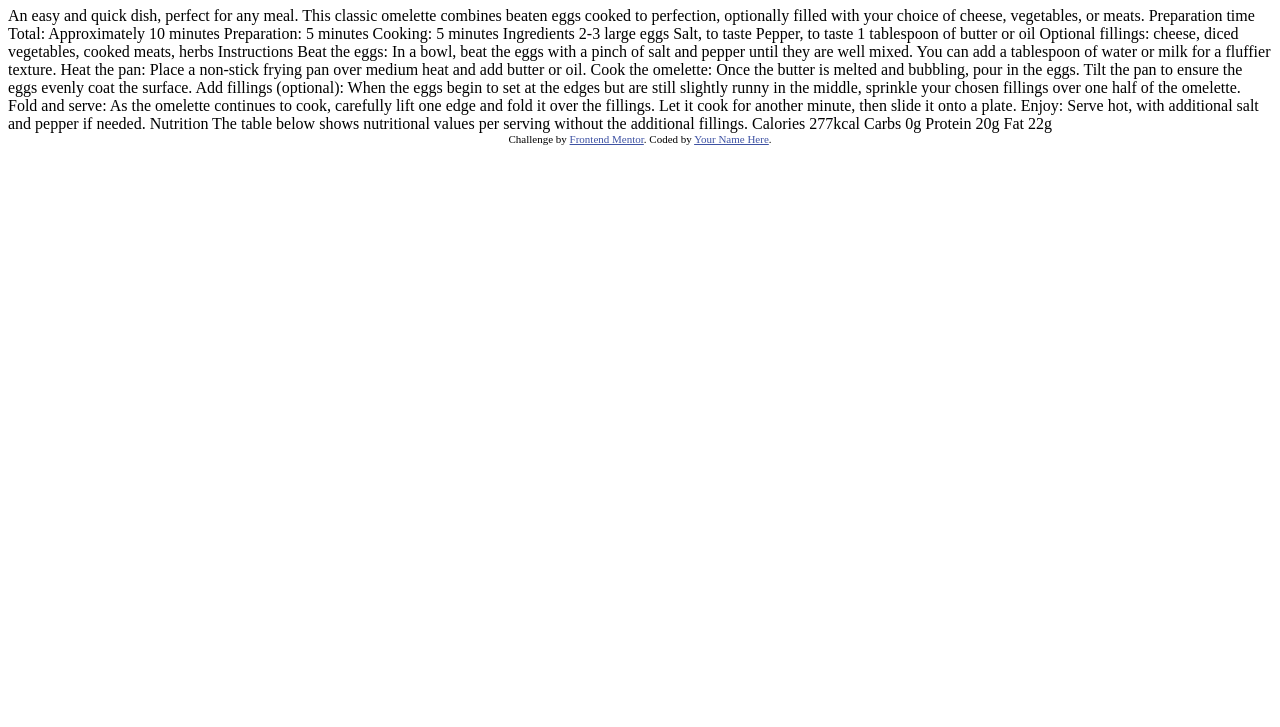
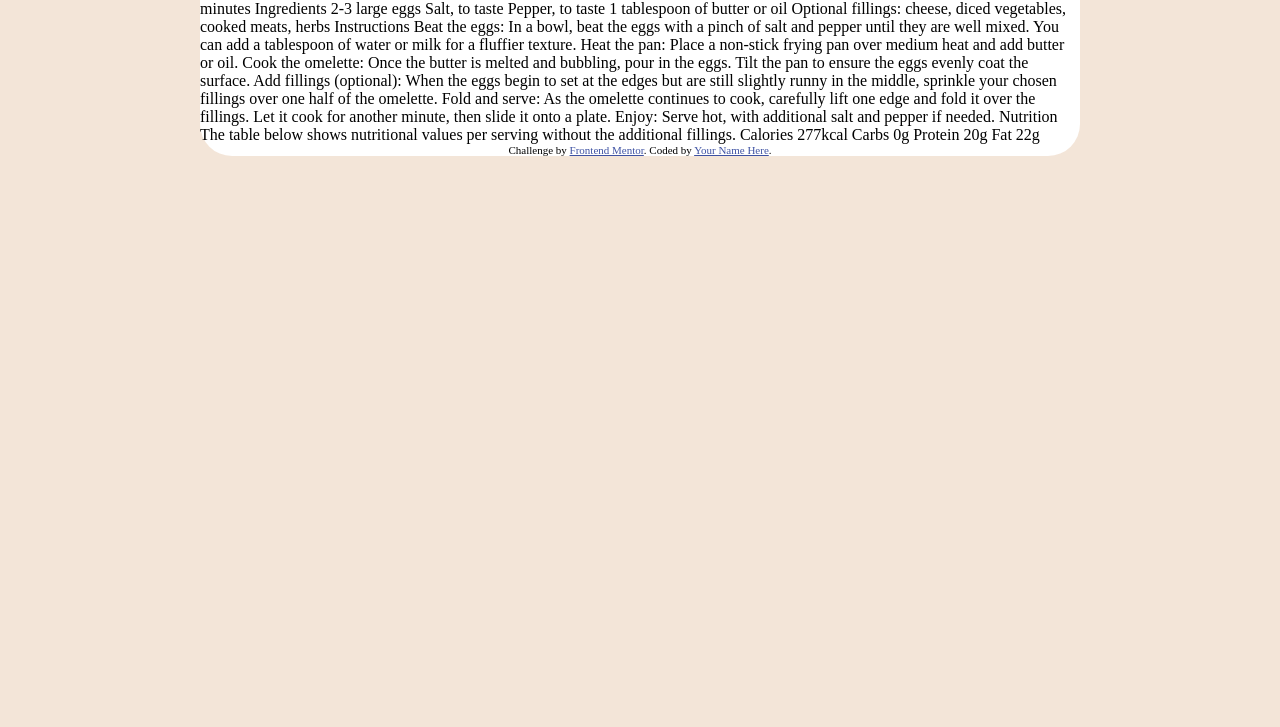
Before and after one commit to WelissonSC/recipePageChallenger, a plain HTML site: page index.html in a window 1280 px wide. Shown: the part 73-800 px from the top of the page. Drawn offline with Linux system fonts and the light colour scheme.

Commit message:
Poucas atualizacoes

```diff
--- /dev/null
+++ b/assets/css/style.css
@@ -0,0 +1,23 @@
+* {
+    padding: 0;
+    margin: 0;
+    box-sizing: border-box;
+}
+
+body {
+    background-color: rgba(243,229,216,255);
+}
+
+.main_container {
+    background-color: rgba(255, 255, 255, 255);
+    border-radius: 2em;
+    margin: auto;
+    width: 55em;
+}
+
+
+
+
+
+.attribution { font-size: 11px; text-align: center; }
+.attribution a { color: hsl(228, 45%, 44%); }
--- a/index.html
+++ b/index.html
@@ -1,20 +1,24 @@
 <!DOCTYPE html>
 <html lang="pt-br">
+
 <head>
   <meta charset="UTF-8">
-  <meta name="viewport" content="width=device-width, initial-scale=1.0"> <!-- displays site properly based on user's device -->
+  <meta name="viewport" content="width=device-width, initial-scale=1.0">
+  <!-- displays site properly based on user's device -->
 
   <link rel="shortcut icon" href="./assets/images/favicon-32x32.png" type="image/x-icon">
+  <link rel="stylesheet" href="assets/css/style.css">
 
   <title>Frontend Mentor | Recipe page</title>
 
-  <!-- Feel free to remove these styles or customise in your own stylesheet 👍 -->
-  <style>
-    .attribution { font-size: 11px; text-align: center; }
-    .attribution a { color: hsl(228, 45%, 44%); }
-  </style>
+
 </head>
+
 <body>
+
+  <main class="main_container">
+
+
 
     <h1>Simple Omelette Recipe</h1>
 
@@ -74,5 +78,8 @@
       Challenge by <a href="https://www.frontendmentor.io?ref=challenge" target="_blank">Frontend Mentor</a>.
       Coded by <a href="#">Your Name Here</a>.
     </div>
+
+  </main>
 </body>
+
 </html>
```
Lines whose indentation alone changed are shown as unchanged.
